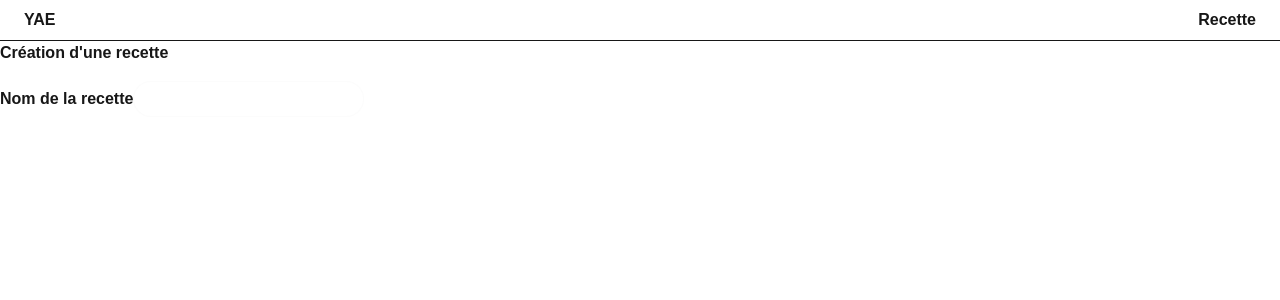
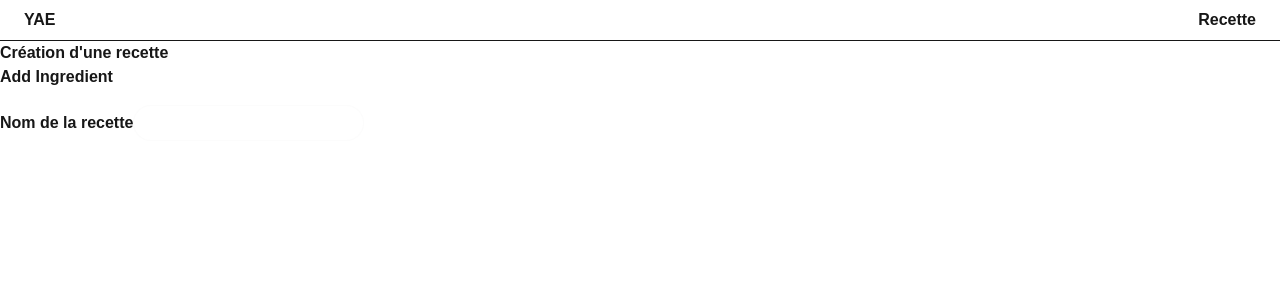
Before and after one commit to v-alex-dev/frontend_yae, a Next.js app: page /recette in a window 1280 px wide. Shown: the top 300 px of the page. Built offline with nearby package versions, Linux system fonts and the light colour scheme.

Commit message:
Add component

```diff
--- a/src/app/recette/page.tsx
+++ b/src/app/recette/page.tsx
@@ -4,7 +4,7 @@ export default function Recette() {
     return(
         <section className="container mx-auto p-4 flex flex-col items-center">
           <h2>Création d'une recette</h2>
-
+          <AddIngredientForm />
           <form className="mt-2">
             <div className="">
               <label htmlFor="title">Nom de la recette</label>
```
